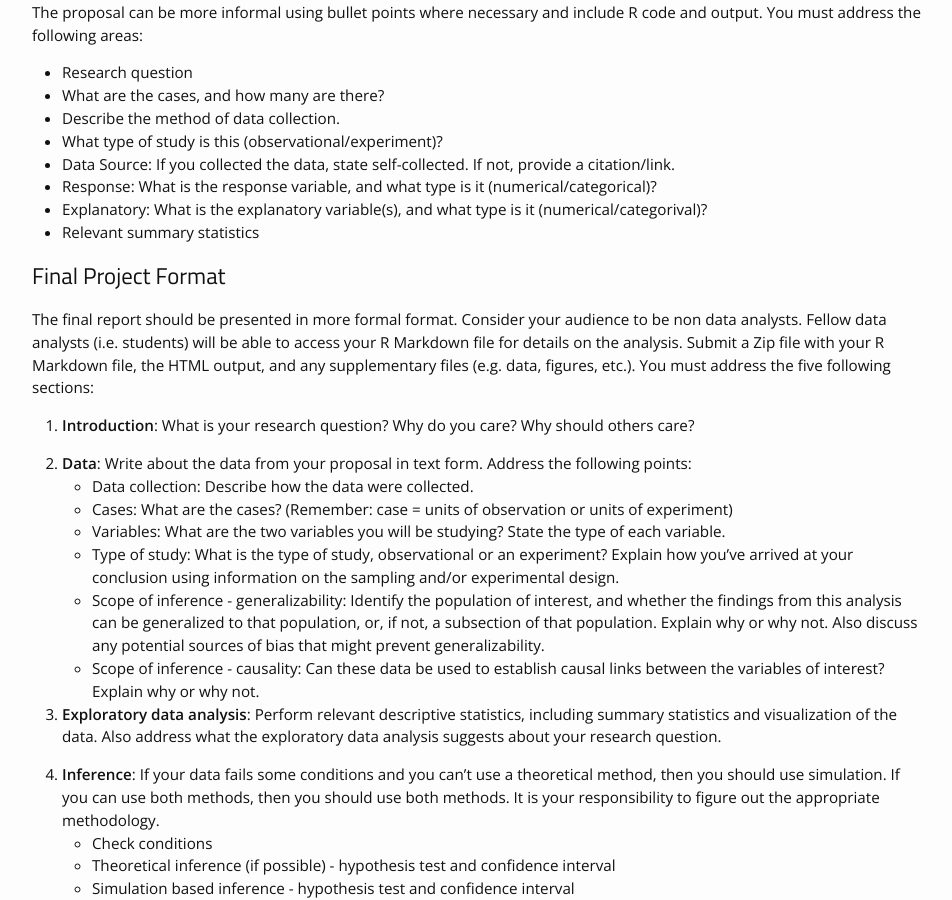
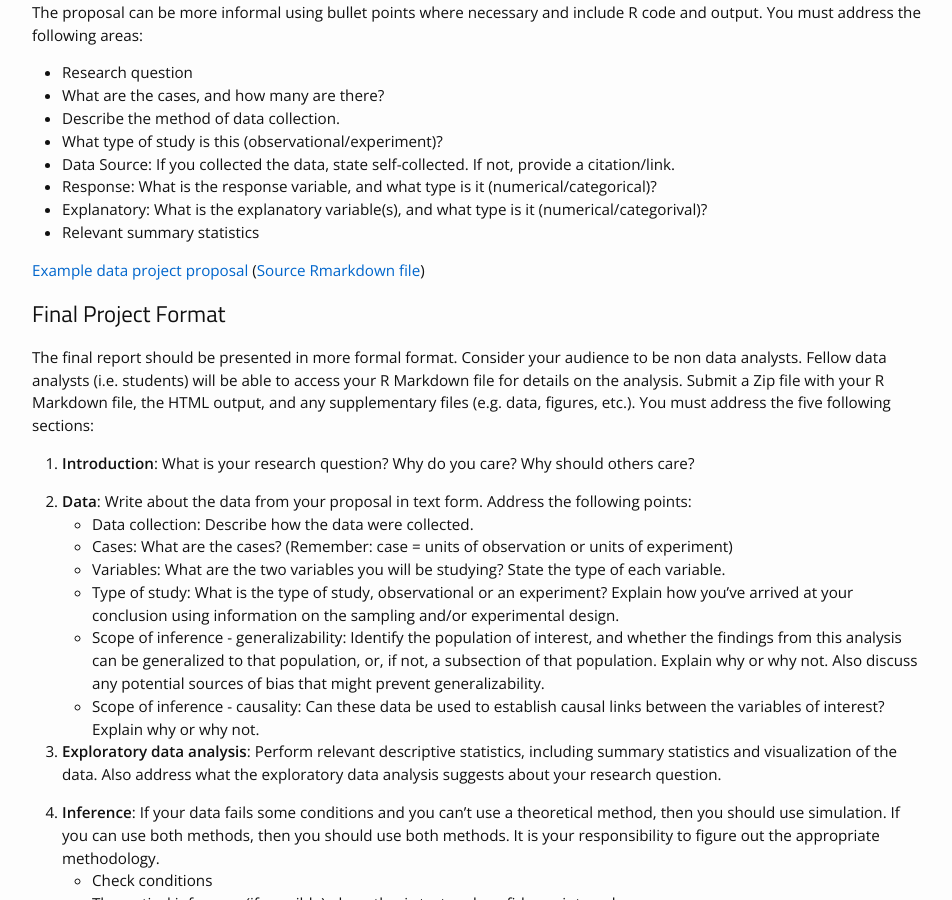
Before and after one commit to jbryer/DATA606Spring2017, a Jekyll site: the page built from docs/project.md, in a window 1280 px wide and 900 px high, scrolled down 462 px. Shown: the whole window, without its empty margins (163-1115 px from the left). Built offline with Jekyll 4.4.1, drawn with Linux system fonts in a browser that asks for light colours; some of the changed lines change nothing that is shown.

Commit message:
Updated links to project files.

```diff
--- a/docs/project.md
+++ b/docs/project.md
@@ -4,8 +4,8 @@
 permalink: /project/
 ---
 
-* [Download project proposal template](https://raw.githubusercontent.com/jbryer/DATA606Fall2016/master/Project/IS606_proposal_template.Rmd)
-* [Download project template](https://raw.githubusercontent.com/jbryer/DATA606Fall2016/master/Project/IS606_project_template.Rmd)
+* [Download project proposal template](https://raw.githubusercontent.com/jbryer/DATA606Spring2017/master/Project/DATA606_proposal_template.Rmd)
+* [Download project template](https://raw.githubusercontent.com/jbryer/DATA606Spring2017/master/Project/DATA606_project_template.Rmd)
 
 The purpose of the data project is for you to conduct a reproducible analysis with a data set of your choosing. There are two components to the project, the proposal, which will be graded on a pass/fail basis, and the final report. The outline for each of these are provided in the templates. When submitting the assignments, include the R Markdown file (change the name to include your last name, for example `Bryer-Proposal.Rmd` and `Bryer-Project.Rmd`) along with any supplementary files necessary to run the R Markdown file (e.g. data files, screenshots, etc.). Suggestions for possible data sources are included below, however you are free to use data not listed below. The only requirement is that you are allowed to share the data. Projects will be shared with others on this website so should be presented in a way that other students can reproduce your analysis.
 
@@ -22,6 +22,7 @@
 * Explanatory: What is the explanatory variable(s), and what type is it (numerical/categorival)?
 * Relevant summary statistics
 
+[Example data project proposal](http://htmlpreview.github.io/?https://github.com/jbryer/DATA606Spring2017/blob/master/Project/Example_proposal.html) ([Source Rmarkdown file](https://raw.githubusercontent.com/jbryer/DATA606Spring2017/master/Project/Example_proposal.Rmd))
 
 ## Final Project Format
 
```
